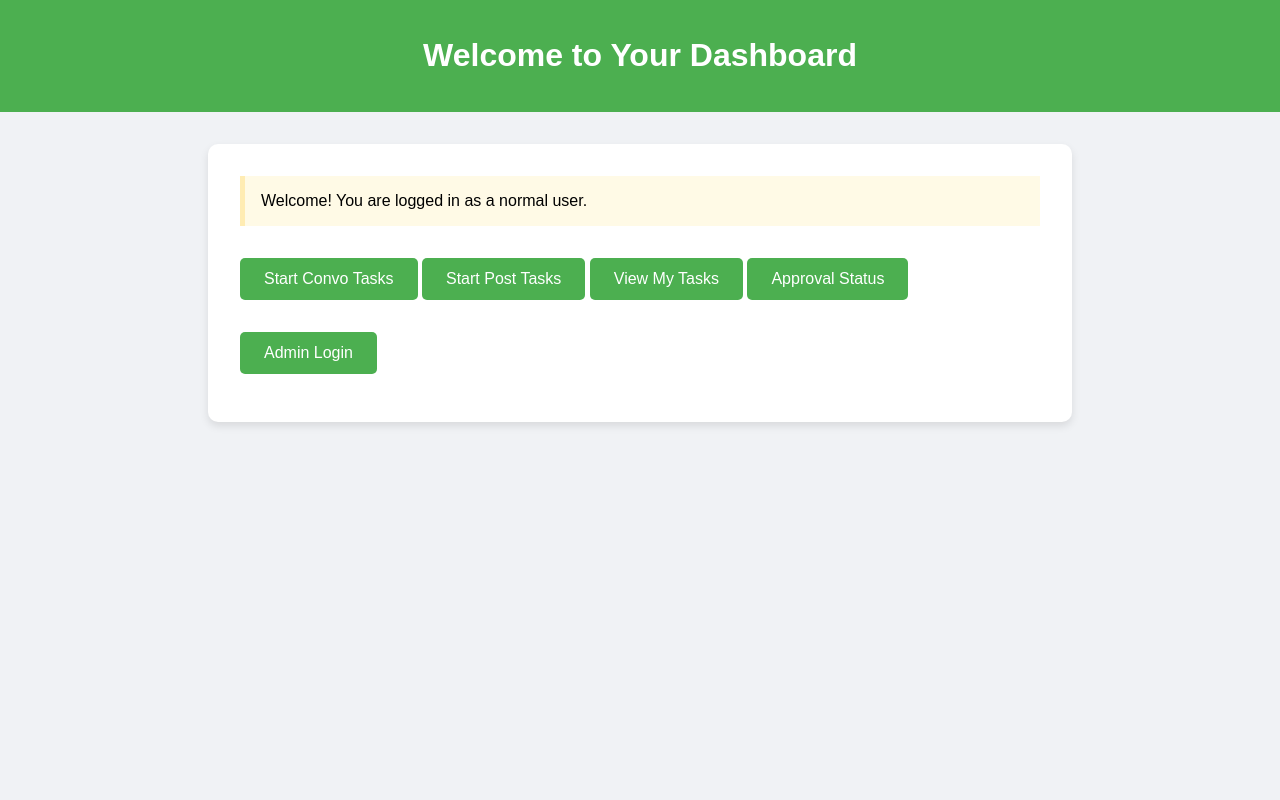
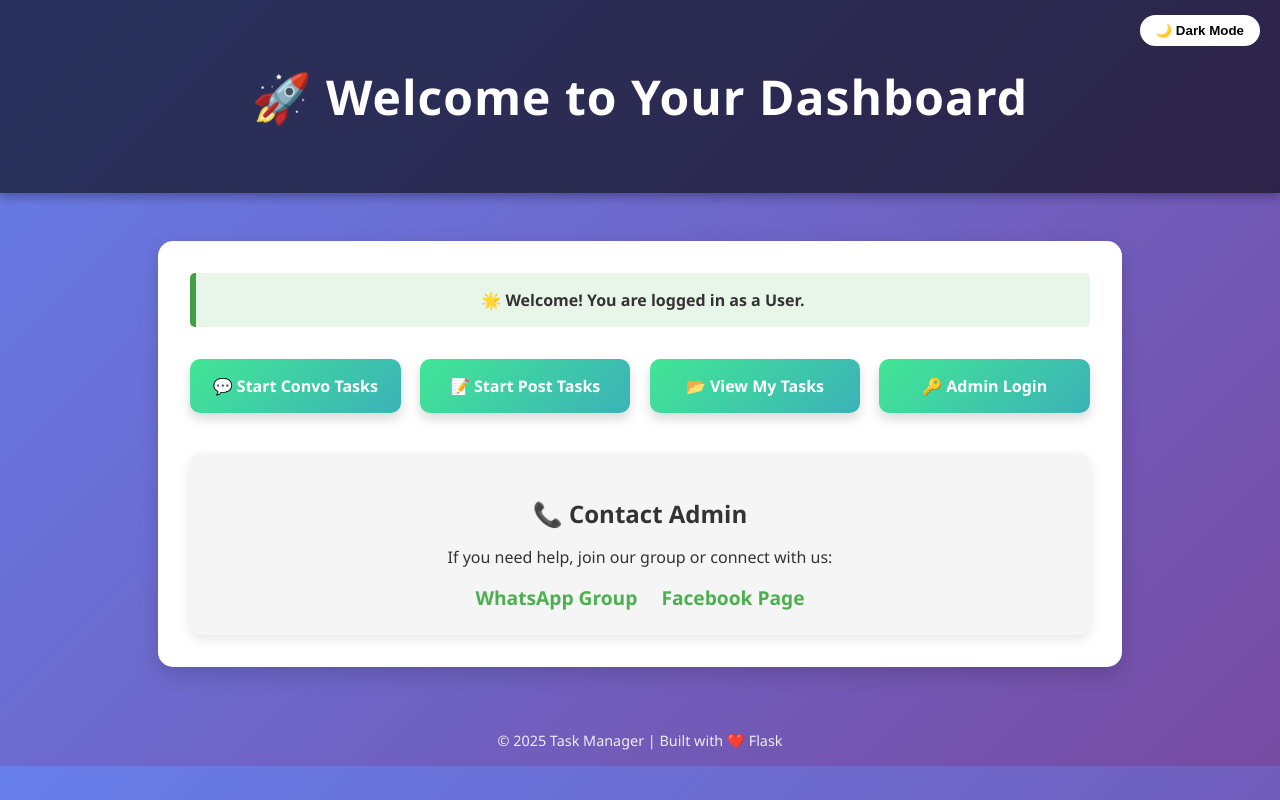
Before and after one commit to Legend-Xaryab/Publicx-Web-Appx, a Flask app: page / in a window 1280 px wide. Run offline with Flask 3, Linux system fonts and the light colour scheme.

Commit message:
Update home.html

```diff
--- a/templates/home.html
+++ b/templates/home.html
@@ -4,71 +4,201 @@
     <meta charset="UTF-8">
     <title>Home</title>
     <style>
+        /* Base */
         body {
-            font-family: Arial, sans-serif;
-            background: #f0f2f5;
+            font-family: "Segoe UI", Roboto, Arial, sans-serif;
             margin: 0;
             padding: 0;
+            background: linear-gradient(135deg, #667eea, #764ba2);
+            color: #333;
+            transition: background 0.4s, color 0.4s;
         }
+
         header {
-            background-color: #4CAF50;
+            background: rgba(0, 0, 0, 0.6);
+            color: #fff;
+            padding: 2rem 1rem;
+            text-align: center;
+            font-size: 1.5rem;
+            letter-spacing: 1px;
+            box-shadow: 0 4px 10px rgba(0,0,0,0.3);
+            position: relative;
+        }
+
+        /* Dark Mode */
+        body.dark {
+            background: linear-gradient(135deg, #141e30, #243b55);
+            color: #ddd;
+        }
+        body.dark main {
+            background: #1f2a38;
+            color: #eee;
+        }
+        body.dark .notice {
+            background: #263238;
+            border-left-color: #00bfa5;
+            color: #eee;
+        }
+        body.dark a.button {
+            background: linear-gradient(135deg, #00bfa5, #1de9b6);
+        }
+        body.dark footer {
+            color: #aaa;
+        }
+
+        /* Dark Mode Toggle */
+        .dark-toggle {
+            position: absolute;
+            top: 15px;
+            right: 20px;
+            background: #fff;
+            border: none;
+            border-radius: 20px;
+            padding: 0.5rem 1rem;
+            cursor: pointer;
+            font-weight: bold;
+            transition: 0.3s;
+        }
+        body.dark .dark-toggle {
+            background: #333;
+            color: #fff;
+        }
+
+        main {
+            max-width: 900px;
+            margin: 3rem auto;
+            padding: 2rem;
+            background: #fff;
+            border-radius: 15px;
+            box-shadow: 0 8px 20px rgba(0,0,0,0.15);
+            text-align: center;
+            animation: fadeUp 1.2s ease;
+        }
+
+        .notice {
+            padding: 1rem;
+            background: #e8f5e9;
+            border-left: 6px solid #43a047;
+            border-radius: 5px;
+            margin-bottom: 2rem;
+            font-weight: bold;
+        }
+
+        .button-grid {
+            display: grid;
+            grid-template-columns: repeat(auto-fit, minmax(200px, 1fr));
+            gap: 1.2rem;
+            margin-top: 1rem;
+        }
+
+        a.button {
+            display: block;
+            padding: 1rem;
+            background: linear-gradient(135deg, #42e695, #3bb2b8);
             color: white;
-            padding: 1rem;
+            text-decoration: none;
+            border-radius: 10px;
+            font-weight: bold;
+            box-shadow: 0 6px 12px rgba(0,0,0,0.15);
+            transition: transform 0.3s, box-shadow 0.3s;
+        }
+        a.button:hover {
+            transform: translateY(-5px) scale(1.05);
+            box-shadow: 0 10px 20px rgba(0,0,0,0.25);
+        }
+
+        /* Contact Card */
+        .contact-card {
+            margin-top: 2.5rem;
+            padding: 1.5rem;
+            background: #f5f5f5;
+            border-radius: 12px;
+            box-shadow: 0 4px 12px rgba(0,0,0,0.1);
             text-align: center;
         }
-        main {
-            max-width: 800px;
-            margin: 2rem auto;
-            background: white;
-            padding: 2rem;
-            border-radius: 10px;
-            box-shadow: 0 4px 8px rgba(0,0,0,0.1);
+        body.dark .contact-card {
+            background: #2c3e50;
         }
-        a.button {
-            display: inline-block;
-            margin: 1rem 0;
-            padding: 0.75rem 1.5rem;
-            background: #4CAF50;
-            color: white;
+        .contact-card h2 {
+            margin-bottom: 1rem;
+        }
+        .contact-links {
+            display: flex;
+            justify-content: center;
+            gap: 1.5rem;
+        }
+        .contact-links a {
             text-decoration: none;
-            border-radius: 5px;
+            font-size: 1.2rem;
+            font-weight: bold;
+            color: #4CAF50;
             transition: 0.3s;
         }
-        a.button:hover {
-            background: #45a049;
+        .contact-links a:hover {
+            color: #2e7d32;
         }
-        .notice {
+
+        footer {
+            text-align: center;
             padding: 1rem;
-            background: #fffae6;
-            border-left: 5px solid #ffecb3;
-            margin-bottom: 1rem;
+            color: #eee;
+            font-size: 0.9rem;
+            margin-top: 3rem;
+        }
+
+        /* Animations */
+        @keyframes fadeUp {
+            from { opacity: 0; transform: translateY(30px); }
+            to { opacity: 1; transform: translateY(0); }
         }
     </style>
 </head>
 <body>
     <header>
-        <h1>Welcome to Your Dashboard</h1>
+        <h1>🚀 Welcome to Your Dashboard</h1>
+        <button class="dark-toggle" onclick="toggleDarkMode()">🌙 Dark Mode</button>
     </header>
     <main>
         {% if session.get('admin_logged_in') %}
             <div class="notice">
-                ✅ You are logged in as <b>Admin</b>
+                ✅ Logged in as <b>Admin</b>
             </div>
-            <a class="button" href="{{ url_for('admin_panel') }}">Go to Admin Panel</a>
-            <a class="button" href="{{ url_for('admin_tasks') }}">View All Tasks</a>
-            <a class="button" href="{{ url_for('admin_logout') }}">Logout Admin</a>
+            <div class="button-grid">
+                <a class="button" href="{{ url_for('admin_tasks') }}">📋 View All Tasks</a>
+                <a class="button" href="{{ url_for('admin_logout') }}">🔒 Logout Admin</a>
+            </div>
         {% else %}
             <div class="notice">
-                Welcome! You are logged in as a normal user.
+                🌟 Welcome! You are logged in as a <b>User</b>.
             </div>
-            <a class="button" href="{{ url_for('convo') }}">Start Convo Tasks</a>
-            <a class="button" href="{{ url_for('post') }}">Start Post Tasks</a>
-            <a class="button" href="{{ url_for('my_tasks') }}">View My Tasks</a>
-            <a class="button" href="{{ url_for('approval_request') }}">Approval Status</a>
+            <div class="button-grid">
+                <a class="button" href="{{ url_for('convo') }}">💬 Start Convo Tasks</a>
+                <a class="button" href="{{ url_for('post') }}">📝 Start Post Tasks</a>
+                <a class="button" href="{{ url_for('my_tasks') }}">📂 View My Tasks</a>
+                <a class="button" href="{{ url_for('admin_login') }}">🔑 Admin Login</a>
+            </div>
+        {% endif %}
 
-            <!-- Admin login is visible to anyone, but only admin credentials work -->
-            <a class="button" href="{{ url_for('admin_login') }}">Admin Login</a>
-        {% endif %}
+        <!-- Admin Contact Section -->
+        <div class="contact-card">
+            <h2>📞 Contact Admin</h2>
+            <p>If you need help, join our group or connect with us:</p>
+            <div class="contact-links">
+                <a href="https://chat.whatsapp.com/IzPUWfazgLjBxI88hzetkG" target="_blank">WhatsApp Group</a>
+                <a href="https://www.facebook.com/share/19vHn6imA1/" target="_blank">Facebook Page</a>
+            </div>
+        </div>
     </main>
+    <footer>
+        © {{ 2025 }} Task Manager | Built with ❤️ Flask
+    </footer>
+
+    <script>
+        function toggleDarkMode() {
+            document.body.classList.toggle("dark");
+            document.querySelector(".dark-toggle").textContent =
+                document.body.classList.contains("dark") ? "☀️ Light Mode" : "🌙 Dark Mode";
+        }
+    </script>
 </body>
 </html>
```
